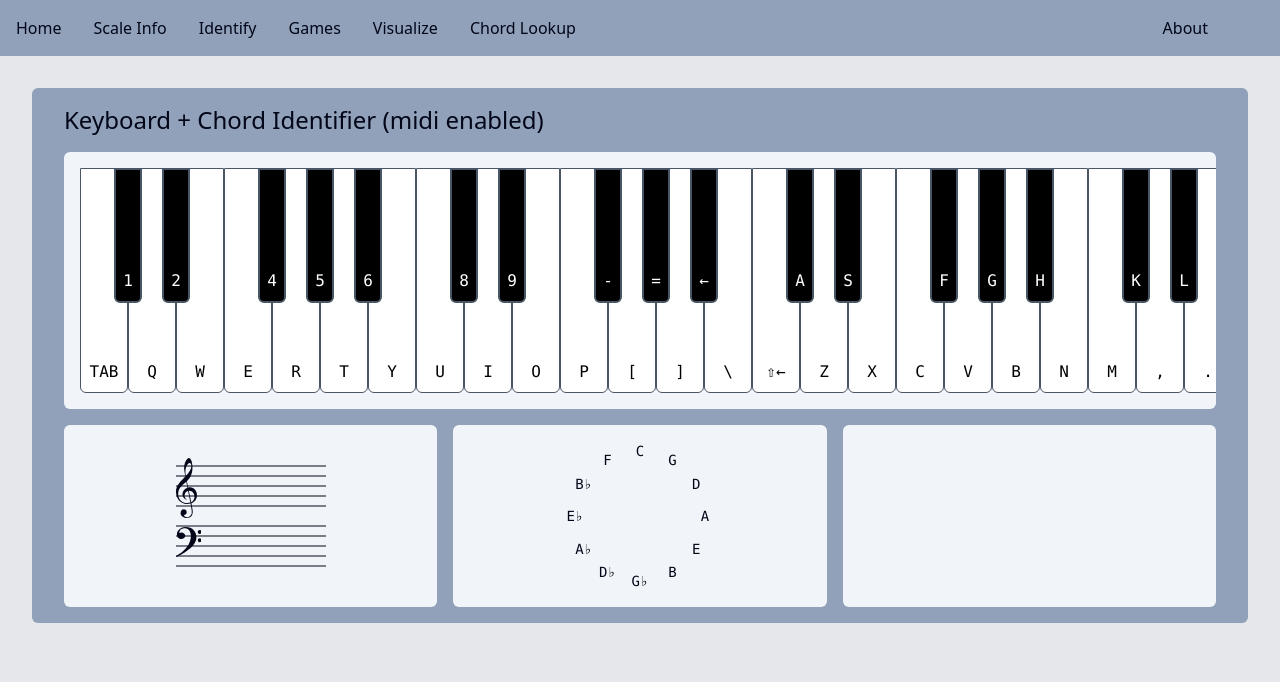
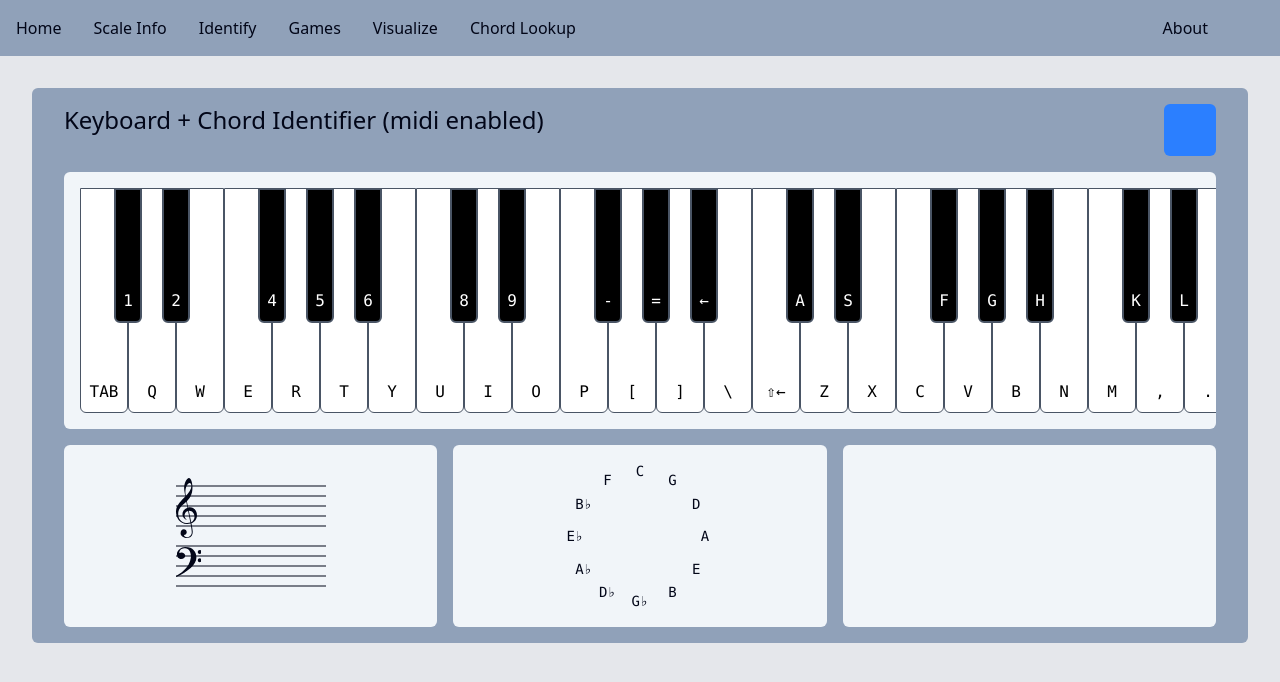
Before and after one commit to Zachiah/music-theory, a SvelteKit app: page / in a window 1280 px wide. Shown: the top 682 px of the page. Built offline with nearby package versions, Linux system fonts and the light colour scheme; what @iconify/tailwind4, soundfont-player would draw is missing.

Commit message:
Add an audio toggle to the home page

```diff
--- a/src/routes/+page.svelte
+++ b/src/routes/+page.svelte
@@ -23,9 +23,17 @@
 	import { musicDisplayOptions } from '$lib/musicDisplayOptionsState.svelte';
 	import { ScaleDegree } from '$lib/chord/scaleDegree';
 	import { printChord } from '$lib/chord/printChord';
+	import Button from '$lib/Button.svelte';
 
+	let audible = $state(true);
 	const cpaPlayState = createCpaPlayState(playback);
-	const cpaState = createCpaState({ onChange: cpaPlayState.onCpaChangePlay });
+	const cpaState = createCpaState({
+		onChange: (c) => {
+			if (audible) {
+				cpaPlayState.onCpaChangePlay(c);
+			}
+		},
+	});
 
 	const guessedChord = $derived.by(() => {
 		if (cpaState.selected.length === 0) {
@@ -93,7 +101,17 @@
 	}}
 />
 <Container>
-	<h2 class="mr-auto text-2xl">Keyboard + Chord Identifier (midi enabled)</h2>
+	<h2 class="flex text-2xl">
+		<span>Keyboard + Chord Identifier (midi enabled)</span>
+		<span class="grow"></span>
+		<Button
+			style={audible ? 'primary' : 'neutral'}
+			onClick={() => {
+				audible = !audible;
+			}}
+			icon="icon-[heroicons--speaker-wave]"
+		/>
+	</h2>
 	<SubContainer>
 		<Keyboard
 			onMouseDown={(p) => cpaState.enable(p)}
```
